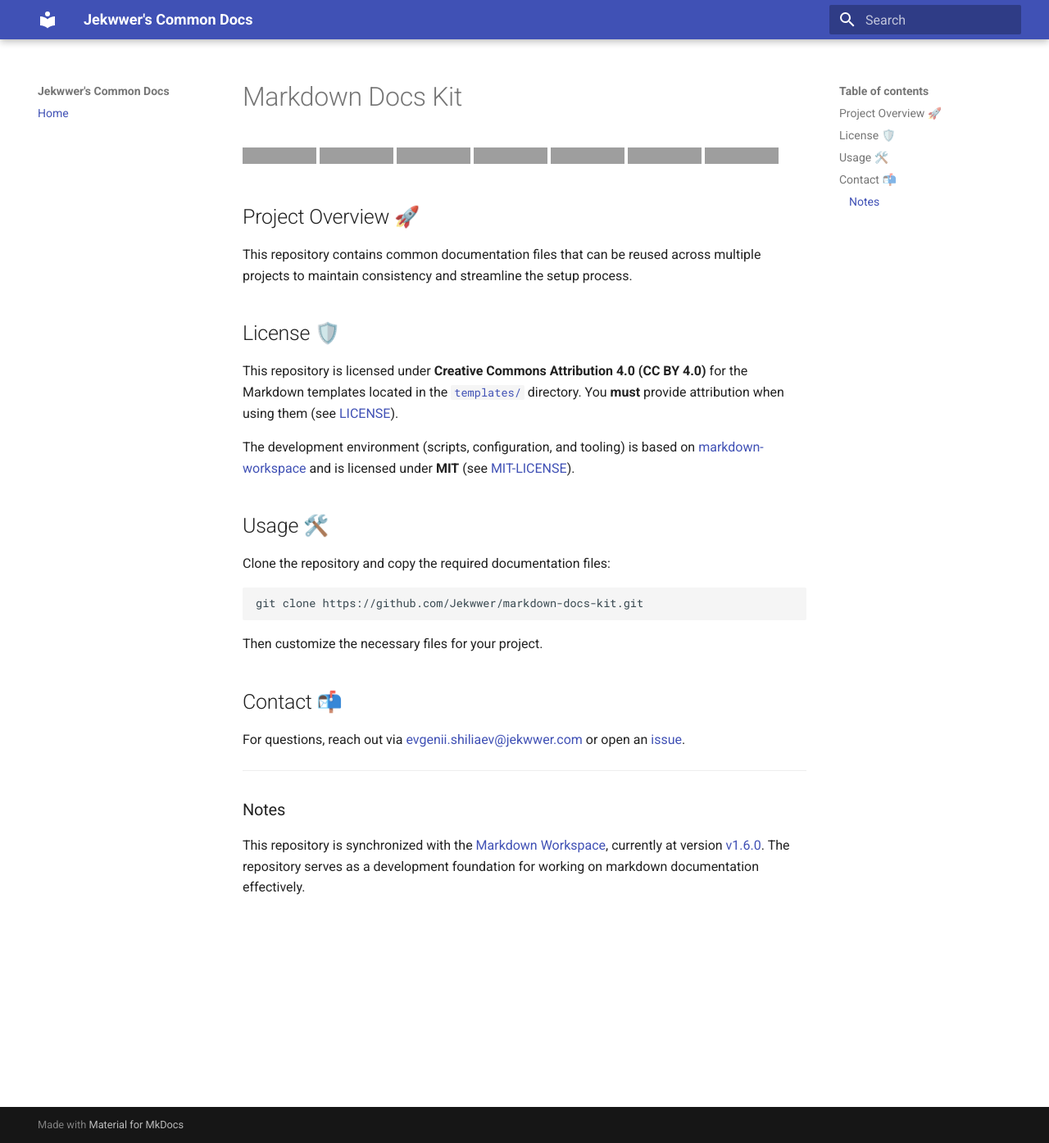
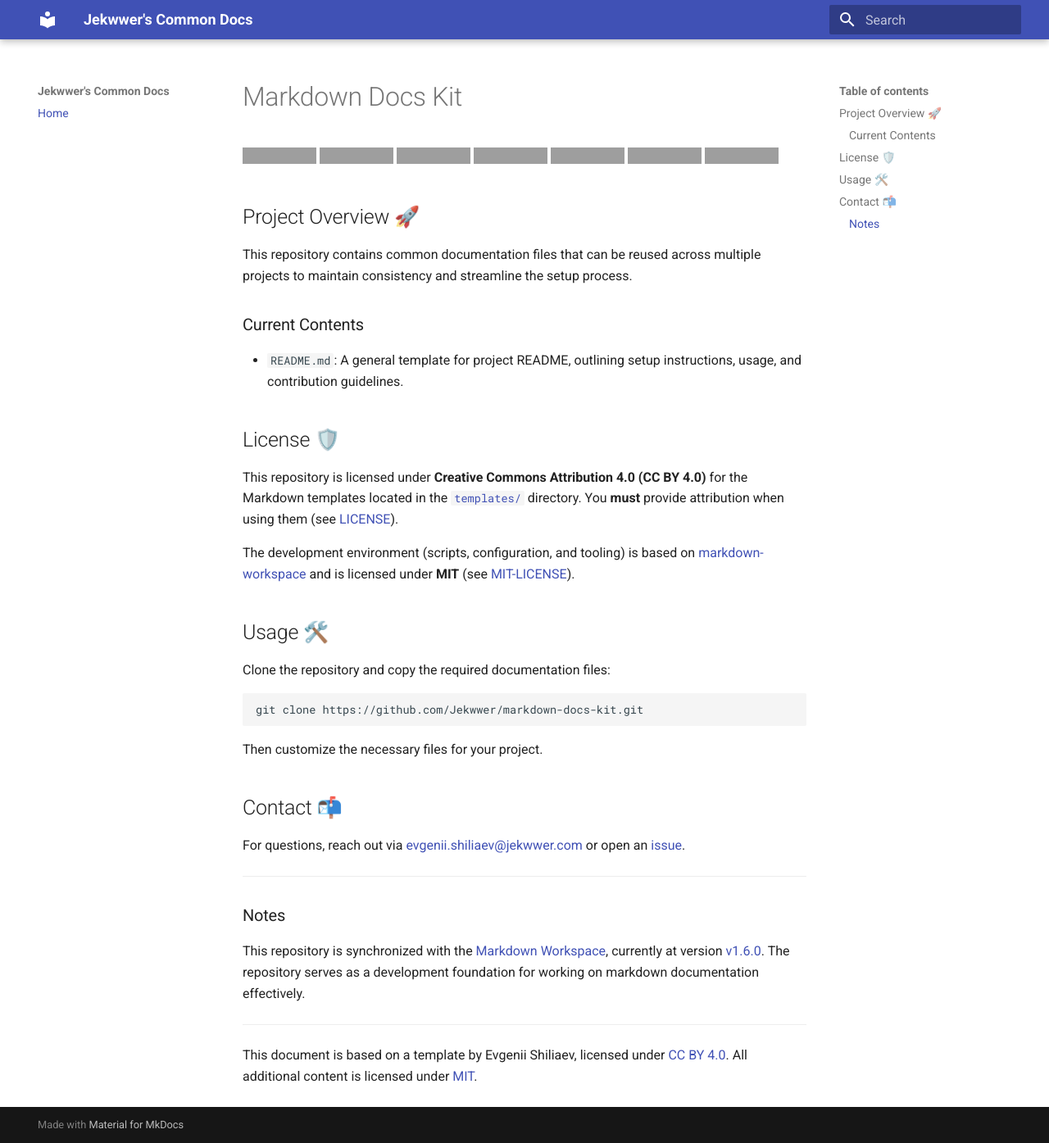
Before and after one commit to Jekwwer/markdown-docs-kit, an MkDocs documentation site: the page built from docs/index.md, in a window 1280 px wide and 1395 px high. Shown: the whole window at 82% size. Built offline with MkDocs 1.6.1 and Material for MkDocs 9.7.7, drawn with Linux system fonts in a browser that asks for light colours; grey boxes are pictures that could not be loaded.

Commit message:
feat(readme): add template for README
[FILES ADDED]
 - templates/README.md
 - templates/config.yml

[FILES MODIFIED]
 - README.md
 - docs/index.md

[FEATURES/CHANGES]
 - Added a template README file that provides a general structure for project documentation.
 - Added a configuration YAML file for future template metadata management.

[PURPOSE]
 - To provide a consistent and reusable README format across multiple projects.

[IMPACT]
 - Simplifies the process of creating project documentation.
 - Ensures that all future projects follow a standardized README structure.

```diff
--- a/docs/index.md
+++ b/docs/index.md
@@ -6,12 +6,17 @@
 ![Libraries.io dependency status for GitHub repo](https://img.shields.io/librariesio/github/jekwwer/markdown-docs-kit?logo=librariesdotio&logoColor=%23FFFFFF)
 ![Issues](https://img.shields.io/github/issues/jekwwer/markdown-docs-kit?logo=github&link=https%3A%2F%2Fgithub.com%2FJekwwer%2Fmarkdown-docs-kit%2Fissues)
 ![Maintained](https://img.shields.io/maintenance/yes/2025)
-![GitHub License](https://img.shields.io/github/license/jekwwer/markdown-docs-kit?link=https%3A%2F%2Fgithub.com%2FJekwwer%2Fmarkdown-docs-kit%2Fblob%2Fmain%2FLICENSE)
+![License: CC BY 4.0](https://img.shields.io/badge/License-CC%20BY%204.0-blue.svg)
 
 ## Project Overview 🚀
 
 This repository contains common documentation files that can be reused across multiple projects
 to maintain consistency and streamline the setup process.
+
+### Current Contents
+
+- `README.md`: A general template for project README, outlining setup instructions, usage,
+  and contribution guidelines.
 
 ## License 🛡️
 
@@ -44,8 +49,14 @@
 currently at version [v1.6.0][markdown-workspace-v1.6.0].
 The repository serves as a development foundation for working on markdown documentation effectively.
 
+---
+
+This document is based on a template by Evgenii Shiliaev, licensed under [CC BY 4.0][markdown-docs-kit-license].
+All additional content is licensed under [MIT][MIT-LICENSE].
+
 [LICENSE]: https://github.com/Jekwwer/markdown-docs-kit/blob/main/LICENSE
 [MIT-LICENSE]: https://github.com/Jekwwer/markdown-docs-kit/blob/main/MIT-LICENSE
+[markdown-docs-kit-license]: https://github.com/Jekwwer/markdown-docs-kit/blob/main/LICENSE
 [templates-dir]: https://github.com/Jekwwer/markdown-docs-kit/blob/main/templates
 [evgenii.shiliaev@jekwwer.com]: mailto:evgenii.shiliaev@jekwwer.com
 [issues]: https://github.com/jekwwer/markdown-docs-kit/issues
```
Also changed, not shown: README.md (+12 -1 lines), templates/README.md (added, +67 -0 lines), 1 other file.
